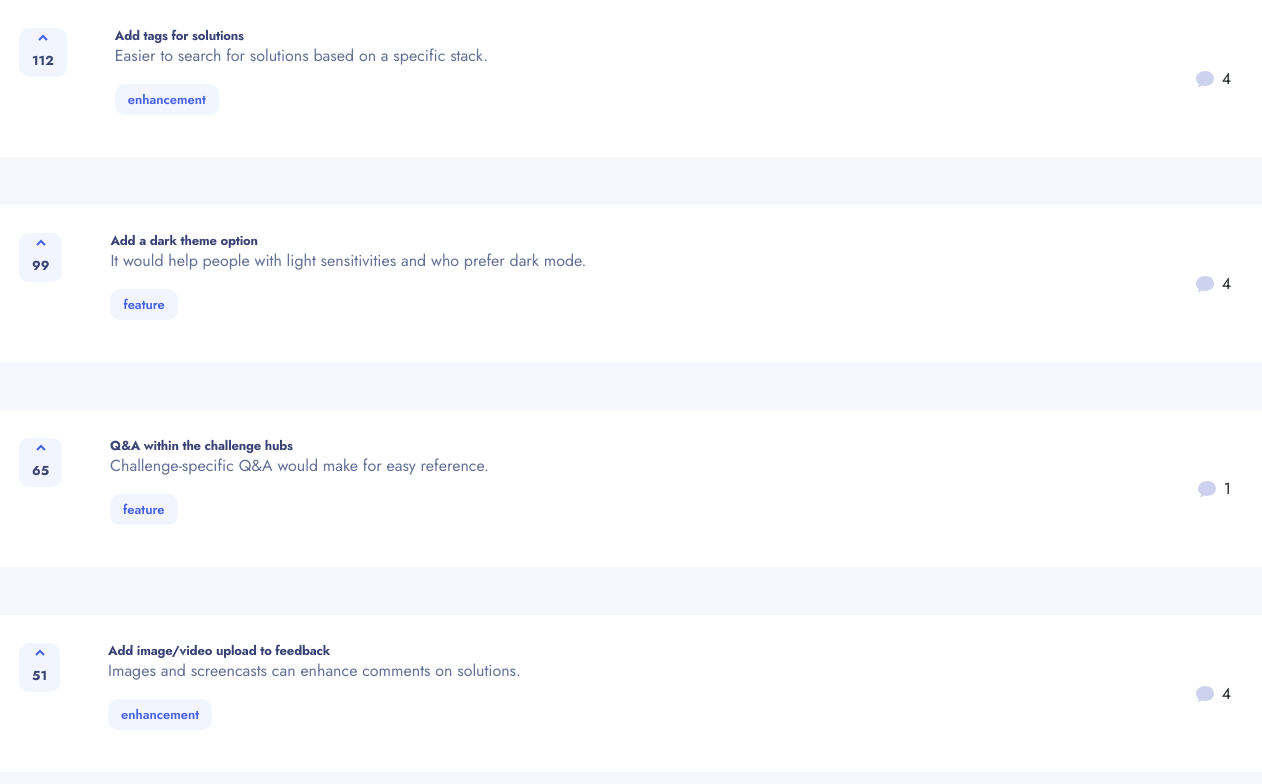
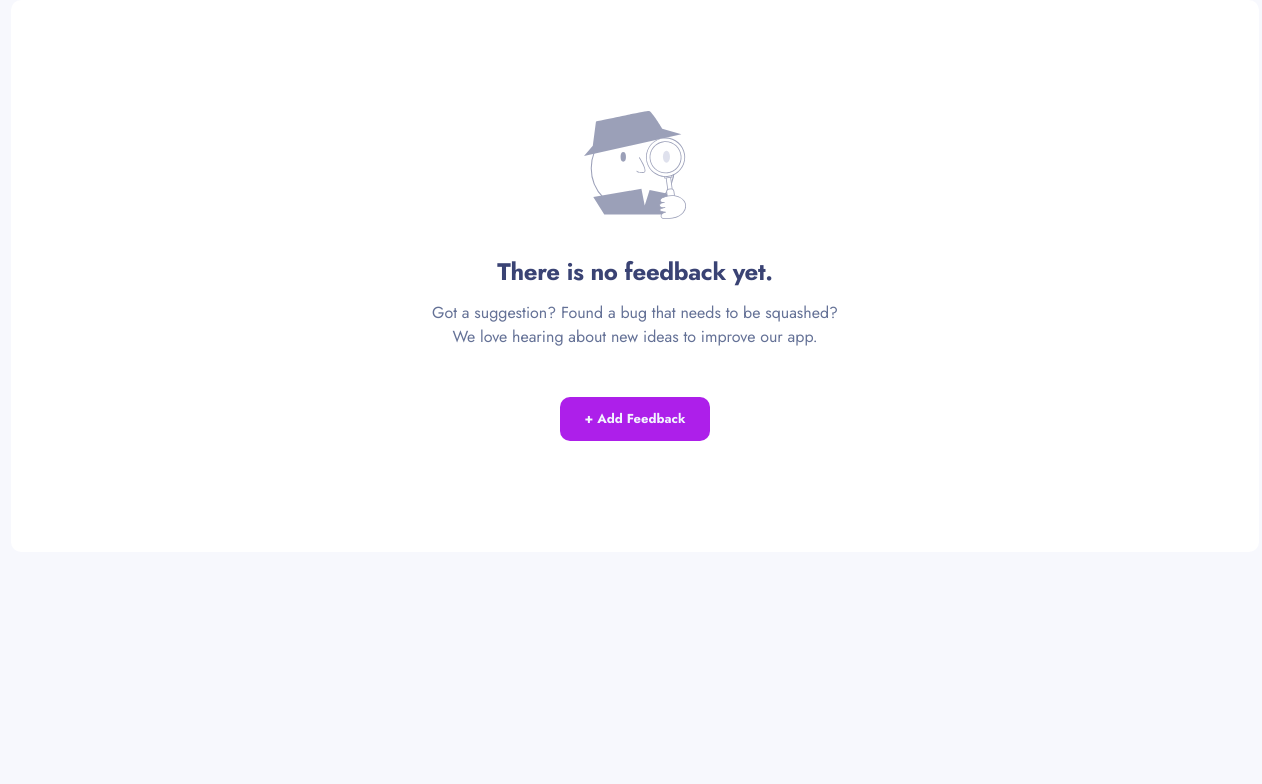
Before and after one commit to mariamo101/team-2, a React (Vite) app: page / in a window 1536 px wide. Shown: the top 784 px of the page, without its empty margins (133-1395 px from the left). Built offline with nearby package versions, Linux system fonts and the light colour scheme.

Commit message:
finish empty suggestions page

```diff
--- a/src/components/feedbackboard/FeedBackBoard.jsx
+++ b/src/components/feedbackboard/FeedBackBoard.jsx
@@ -10,7 +10,7 @@ import MainButton from "./mainButton/MainButton";
 const FeedBackBoard = () => {
   const { productData } = useContext(FeedbackContext);
   console.log(productData);
-  if (productData.length === 0) {
+  if (productData.length === 12) {
     return (
       <>
         <MobileHeader />
--- a/src/components/feedbackboard/FeedBackBoard.module.css
+++ b/src/components/feedbackboard/FeedBackBoard.module.css
@@ -37,6 +37,7 @@
   display: flex;
   flex-direction: column;
   align-items: center;
+  text-align: center;
 }
 .noFeedbackYet {
   text-align: center;
@@ -48,3 +49,25 @@
   color: rgba(var(--paragraph));
   margin-top: 0.87rem;
 }
+@media screen and (min-width: 48rem) {
+  .noFeedback {
+    padding: 0 7rem 5rem;
+  }
+  .noFeedbackYet {
+    letter-spacing: -0.02081rem;
+    font-size: 1.5rem;
+  }
+  .noFeedbackP {
+    font-size: 1rem;
+    margin-bottom: 3rem;
+    max-width: 25.625rem;
+  }
+}
+@media screen and (min-width: 90rem) {
+  .noFeedback {
+    padding: 6.94rem 12.5rem;
+  }
+  .noFeedbackP {
+    max-width: 25.625rem;
+  }
+}
--- a/src/components/feedbackboard/mainButton/MainButton.module.css
+++ b/src/components/feedbackboard/mainButton/MainButton.module.css
@@ -11,3 +11,8 @@
 .purpleBtn:hover {
   background-color: rgba(var(--add-btn-h));
 }
+@media screen and (min-width: 48rem) {
+  .purpleBtn {
+    padding: 0.78rem 1.53rem;
+  }
+}
```
